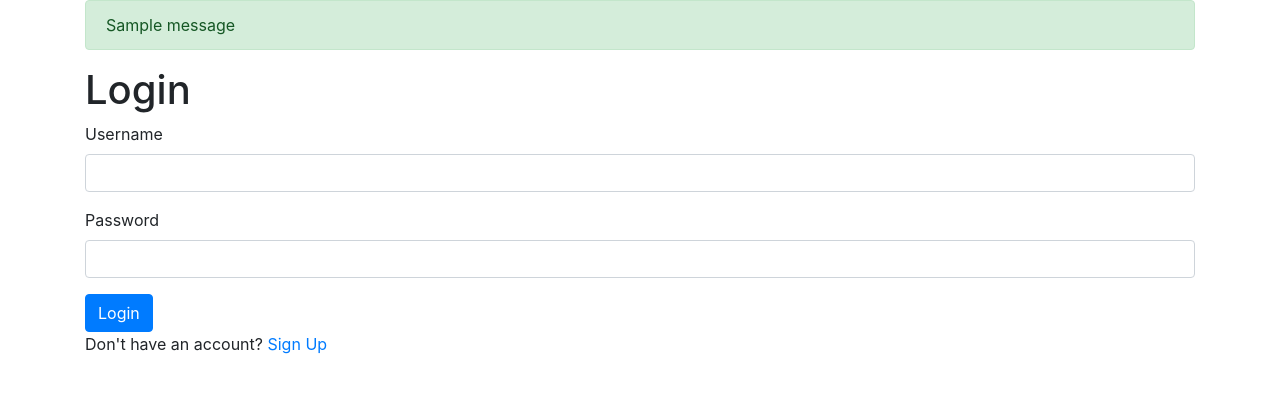
After one commit to manisha54/Crop_yield_prediction_using_ML, a Flask app: page /login in a window 1280 px wide. The commit adds this page. Shown: the top 393 px of the page. Run offline with Flask 3, Linux system fonts and the light colour scheme; one stand-in notice (Sample message) is shown; parts of the project's set-up code (start-up, migrations or seed data) failed here and were passed over; some libraries are stand-ins or nearby versions.

Commit message:
user authentication addded

```diff
--- a/app.py
+++ b/app.py
@@ -1,6 +1,9 @@
-from flask import Flask, render_template, request, redirect, url_for
+from flask import Flask, render_template, request, redirect, url_for, flash
+from flask_login import LoginManager, UserMixin, login_user, login_required, logout_user, current_user
+from flask_wtf import FlaskForm
+from wtforms import StringField, PasswordField, SubmitField
+from wtforms.validators import DataRequired, Length
 import pandas as pd
-import numpy as np
 from sklearn.ensemble import GradientBoostingRegressor
 from sklearn.compose import ColumnTransformer
 from sklearn.impute import SimpleImputer
@@ -8,7 +11,37 @@ from sklearn.pipeline import Pipeline
 from sklearn.preprocessing import OneHotEncoder
 import joblib
 
+
 app = Flask(__name__)
+app.config['SECRET_KEY'] = 'your_secret_key'  # Replace with a secret key for secure sessions
+
+# Flask-Login setup
+login_manager = LoginManager(app)
+login_manager.login_view = 'login'  # Set the login view
+
+# Simple in-memory user database (replace with a real database in a production environment)
+users = {'user1': {'password': 'password123'}}
+
+
+class User(UserMixin):
+    def __init__(self, username):
+        self.id = username
+
+@login_manager.user_loader
+def load_user(username):
+    return User(username)
+
+# Define a registration form
+class RegistrationForm(FlaskForm):
+    username = StringField('Username', validators=[DataRequired(), Length(min=4, max=25)])
+    password = PasswordField('Password', validators=[DataRequired(), Length(min=6)])
+    submit = SubmitField('Register')
+
+# Define a login form
+class LoginForm(FlaskForm):
+    username = StringField('Username', validators=[DataRequired(), Length(min=4, max=25)])
+    password = PasswordField('Password', validators=[DataRequired(), Length(min=6)])
+    submit = SubmitField('Login')
 
 # Load your dataset
 df = pd.read_csv("C:/Users/dell/Downloads/new_dataset.csv")
@@ -46,11 +79,76 @@ pipeline = joblib.load(model_path)
 
 # Define a route for the input page
 @app.route('/')
+def default():
+    return redirect(url_for('register'))
+
+# Add a registration route
+@app.route('/register', methods=['GET', 'POST'])
+def register():
+    if current_user.is_authenticated:
+        return redirect(url_for('login'))  # Redirect logged-in users to the login page
+
+    form = RegistrationForm()
+
+    if form.validate_on_submit():
+        username = form.username.data
+        password = form.password.data
+
+        # Check if the username is already taken
+        if username in users:
+            flash('Username is already taken. Choose a different one.', 'danger')
+        else:
+            # Store the user in the database (replace with database logic)
+            users[username] = {'password': password}
+            flash('Registration successful. You can now log in.', 'success')
+            return redirect(url_for('login'))  # Redirect to the login page after successful registration
+
+    return render_template('register.html', form=form)
+
+
+
+
+# Add a login route
+@app.route('/login', methods=['GET', 'POST'])
+def login():
+    if current_user.is_authenticated:
+        return redirect(url_for('input_page'))  # Redirect logged-in users to the input page
+
+    form = LoginForm()
+
+    if form.validate_on_submit():
+        username = form.username.data
+        password = form.password.data
+
+        # Check if the username and password are correct
+        if username in users and users[username]['password'] == password:
+            user = User(username)
+            login_user(user)
+            flash('Login successful.', 'success')
+            return redirect(url_for('input_page'))
+        else:
+            flash('Invalid username or password. Please try again.', 'danger')
+
+    return render_template('login.html', form=form)
+
+
+# Define a route for the input page
+@app.route('/input_page')
+@login_required
 def input_page():
     return render_template('input.html')
 
+# Define a route for the input page
+@app.route('/aboutus_page')
+@login_required
+def aboutus_page():
+    return render_template('aboutus.html')
+
 # Define a route for processing the input and displaying the result
 @app.route('/result', methods=['POST'])
+@login_required  # Add login_required decorator to protect this route
+
+
 def result():
     try:
         # Get input data from the HTML form
@@ -102,5 +200,23 @@ def result():
         # Handle errors
         return render_template('input.html', prediction=f'Error: {str(e)}')
 
+
+
+# Add a logout route
+@app.route('/logout')
+@login_required
+def logout():
+    logout_user()
+    flash('Logout successful.', 'success')
+    return redirect(url_for('login'))
+    # return render_template('register.html', form=form)
+
+
+
+
+
+
+
+
 if __name__ == '__main__':
     app.run(debug=True)
--- /dev/null
+++ b/templates/base.html
@@ -0,0 +1,32 @@
+<!DOCTYPE html>
+<html lang="en">
+
+<head>
+  <!-- Add your common head content, including stylesheets, meta tags, etc. -->
+  <!-- Example: Bootstrap CSS link -->
+  <link rel="stylesheet" href="https://maxcdn.bootstrapcdn.com/bootstrap/4.0.0/css/bootstrap.min.css">
+</head>
+
+<body>
+  <div class="container">
+    {% with messages = get_flashed_messages(with_categories=true) %}
+      {% if messages %}
+        {% for category, message in messages %}
+          <div class="alert alert-{{ category }}">
+            {{ message }}
+          </div>
+        {% endfor %}
+      {% endif %}
+    {% endwith %}
+
+    {% block content %}{% endblock %}
+
+    <!-- Add your common JavaScript includes, if needed -->
+    <!-- Example: Bootstrap JS and Popper.js scripts -->
+    <script src="https://code.jquery.com/jquery-3.2.1.slim.min.js"></script>
+    <script src="https://cdnjs.cloudflare.com/ajax/libs/popper.js/1.12.9/umd/popper.min.js"></script>
+    <script src="https://maxcdn.bootstrapcdn.com/bootstrap/4.0.0/js/bootstrap.min.js"></script>
+  </div>
+</body>
+
+</html>
--- /dev/null
+++ b/templates/login.html
@@ -0,0 +1,25 @@
+<!-- Similar to your existing styling, add Bootstrap if needed -->
+
+{% extends 'base.html' %}
+{% block content %}
+  <h1>Login</h1>
+  <form method="post">
+    {{ form.hidden_tag() }}
+    <div class="form-group">
+      {{ form.username.label }} {{ form.username(class="form-control") }}
+      {% for error in form.username.errors %}
+        <span style="color: red;">{{ error }}</span>
+      {% endfor %}
+    </div>
+    <div class="form-group">
+      {{ form.password.label }} {{ form.password(class="form-control") }}
+      {% for error in form.password.errors %}
+        <span style="color: red;">{{ error }}</span>
+      {% endfor %}
+    </div>
+    <button type="submit" class="btn btn-primary">Login</button>
+
+  </form>
+  <p>Don't have an account? <a href="{{ url_for('register') }}">Sign Up</a></p>
+
+{% endblock %}
```
Also changed, not shown: templates/aboutus.html (added, +103 -0 lines), templates/input.html (+35 -3 lines), templates/register.html (added, +23 -0 lines), templates/result.html (indentation only).
